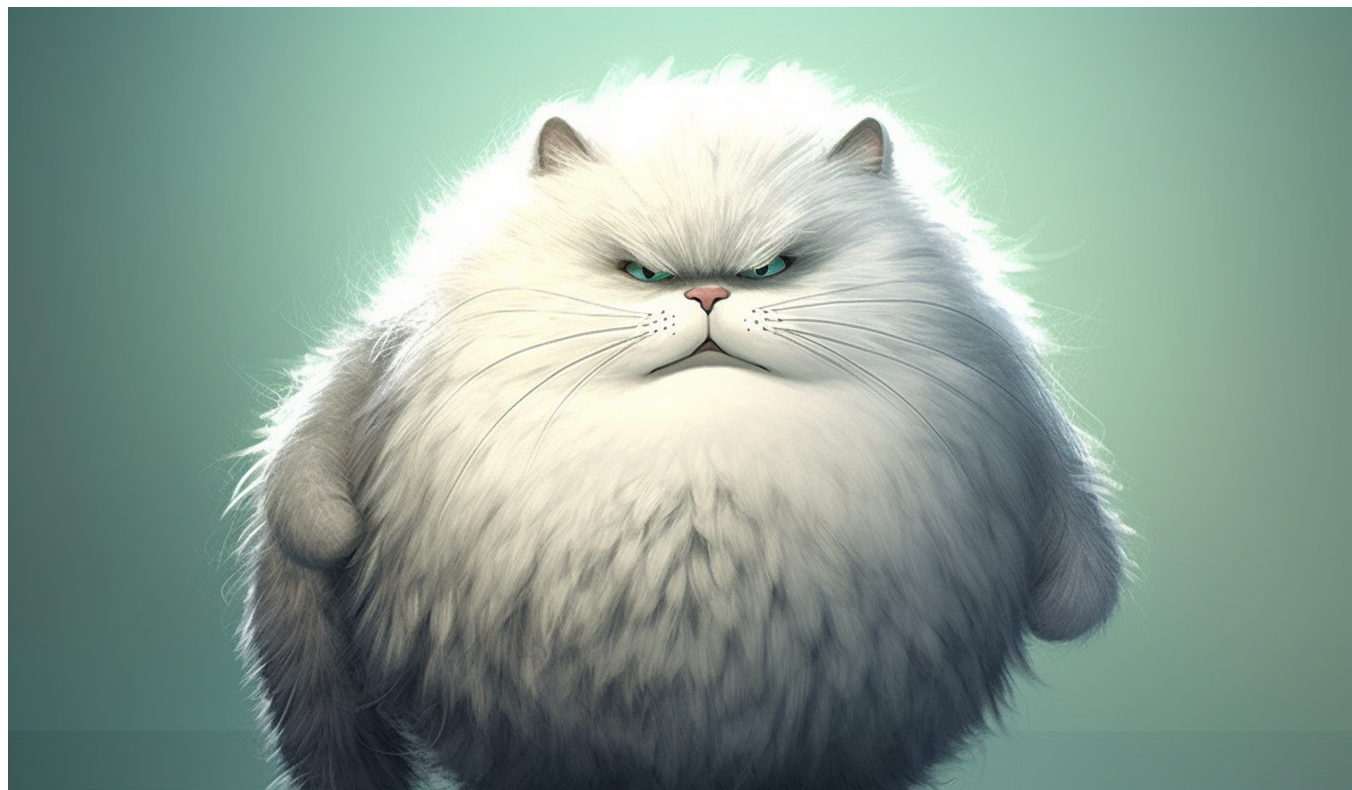
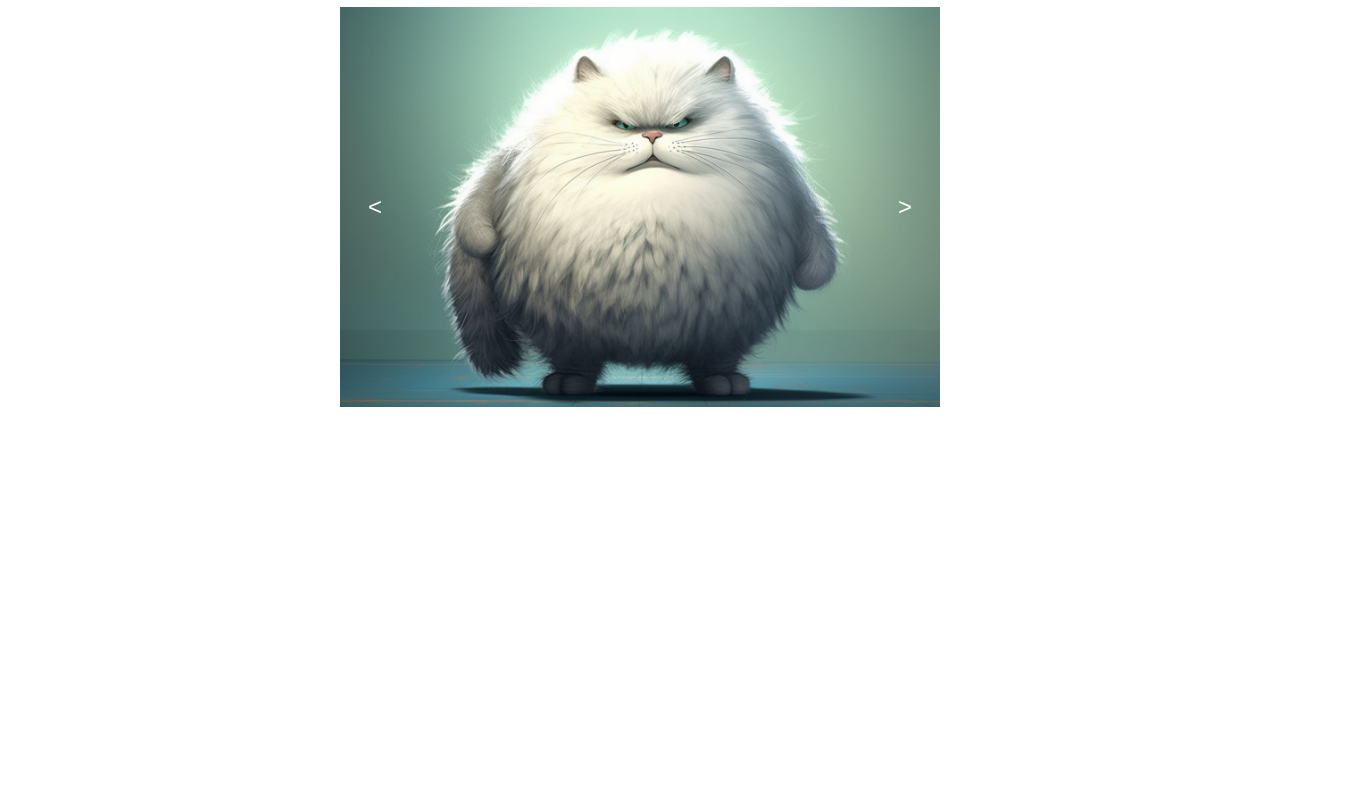
Before and after one commit to ElviraKiamova/kind-cats, a plain HTML site: page index.html in a window 1280 px wide. Shown: the part 73-863 px from the top of the page, 1352 px wide, since content can reach past the window. After the commit the page ends 800 px from the top, so only its background shows below. Drawn offline with Linux system fonts and the light colour scheme.

Commit message:
feat: add slider styles

```diff
--- a/index.html
+++ b/index.html
@@ -20,8 +20,8 @@
 					<img class="slider__img" src="./img/4.png" alt="Белый пушистый кот спит">
 					<img class="slider__img" src="./img/5.png" alt="Рыже-голубой пушистый кот">
 				</div>
-				<button class="slider__button" type="button" aria-label="Предыдущий слайд" tabindex="0">&lt;</button>
-				<button class="slider__button" type="button" aria-label="Следующий слайд" tabindex="0">&gt;</button>
+				<button class="slider__button slider__button_prev" type="button" aria-label="Предыдущий слайд" tabindex="0">&lt;</button>
+				<button class="slider__button slider__button_next" type="button" aria-label="Следующий слайд" tabindex="0">&gt;</button>
 			</section>
 		</main>
 		<script src="./scripts/script.js"></script>
--- a/styles/styles.css
+++ b/styles/styles.css
@@ -0,0 +1,42 @@
+.title {
+  text-align: center;
+}
+
+.slider {
+  position: relative;
+  width: 600px;
+  height: 400px;
+  margin: 0 auto;
+  overflow: hidden;
+}
+
+.slider__container {
+  display: flex;
+  transition: transform 0.5s ease-in-out;
+}
+
+.slider__img {
+  width: 100%;
+  height: 100%;
+  object-fit: cover;
+}
+
+.slider__button {
+  position: absolute;
+  top: 50%;
+  transform: translateY(-50%);
+  width: 50px;
+  height: 50px;
+  background-color: transparent;
+  border: none;
+  font-size: 24px;
+  color: white;
+}
+
+.slider__button_prev {
+  left: 10px;
+}
+
+.slider__button_next {
+  right: 10px;
+}
```
Also changed, not shown: 1 other file.
